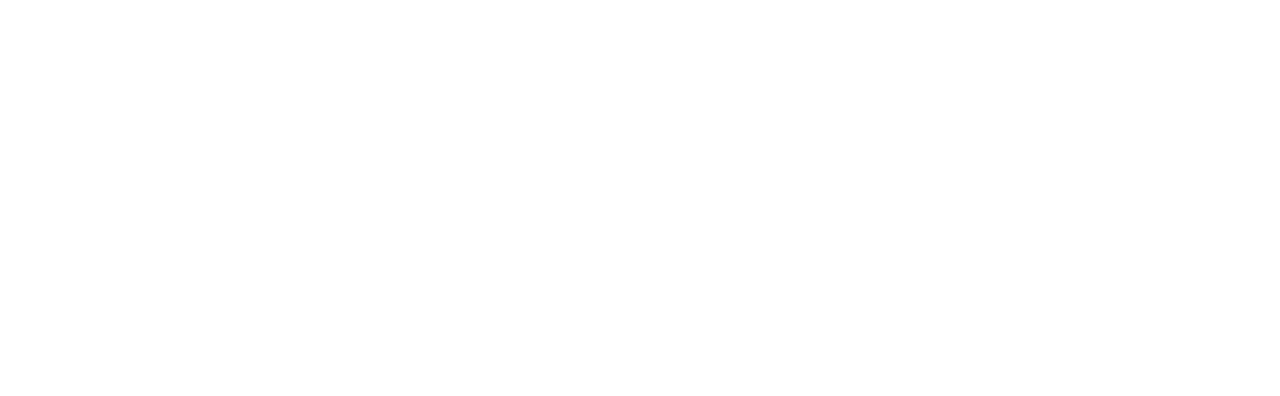
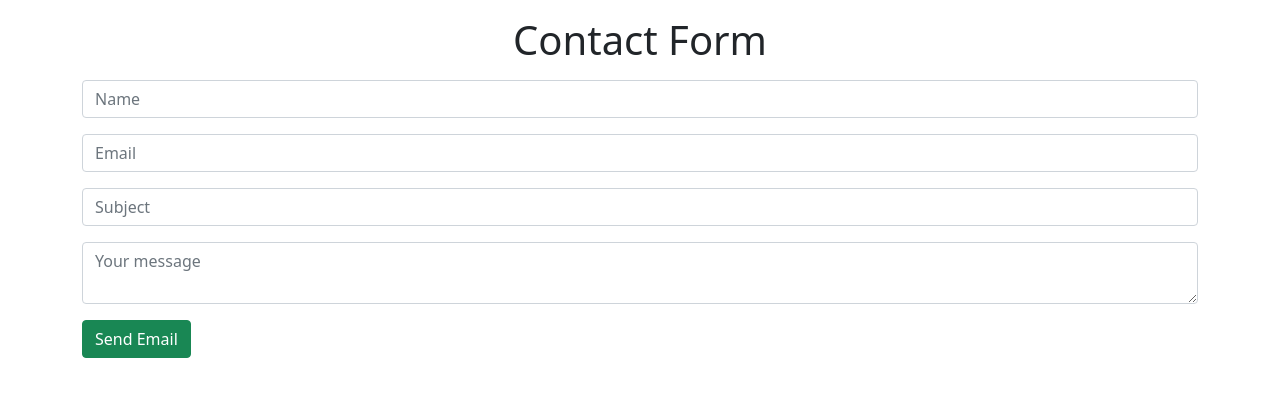
Before and after one commit to Nadeem34513/nodemailer-contact-form, a website: page public/contact-form.html in a window 1280 px wide. Drawn offline with nearby package versions, Linux system fonts and the light colour scheme.

Commit message:
update contact form

```diff
--- a/public/contact-form.html
+++ b/public/contact-form.html
@@ -5,12 +5,31 @@
     <meta http-equiv="X-UA-Compatible" content="IE=edge">
     <meta name="viewport" content="width=device-width, initial-scale=1.0">
     <title>Contact Form</title>
+    <link rel="icon" href="favicon.ico" type="image/x-icon" />
     <link href="https://cdn.jsdelivr.net/npm/bootstrap@5.0.1/dist/css/bootstrap.min.css" rel="stylesheet" integrity="sha384-+0n0xVW2eSR5OomGNYDnhzAbDsOXxcvSN1TPprVMTNDbiYZCxYbOOl7+AMvyTG2x" crossorigin="anonymous">
 </head>
 <body>
+    <div class="container">
+        <h1 class="text-center mb-3 mt-3">Contact Form</h1>
 
+        <form class="form">
+            <div class="form-group mb-3">
+                <input type="text" placeholder="Name" id="name" class="form-control">
+            </div>
+            <div class="form-group mb-3">
+                <input type="text" placeholder="Email" id="email" class="form-control">
+            </div>
+            <div class="form-group mb-3">
+                <input type="text" placeholder="Subject" id="subject" class="form-control">
+            </div>
+            <div class="form-group mb-3">
+                <textarea id="msg" placeholder="Your message" class="form-control"></textarea>
+            </div>
+            <input type="submit" class="btn btn-success" id="submit" value="Send Email">
+        </form>
+    </div>
 
     <script src="https://cdn.jsdelivr.net/npm/bootstrap@5.0.1/dist/js/bootstrap.bundle.min.js" integrity="sha384-gtEjrD/SeCtmISkJkNUaaKMoLD0//ElJ19smozuHV6z3Iehds+3Ulb9Bn9Plx0x4" crossorigin="anonymous"></script>
-
+    <script src="/script.js"></script>
 </body>
 </html>
```
